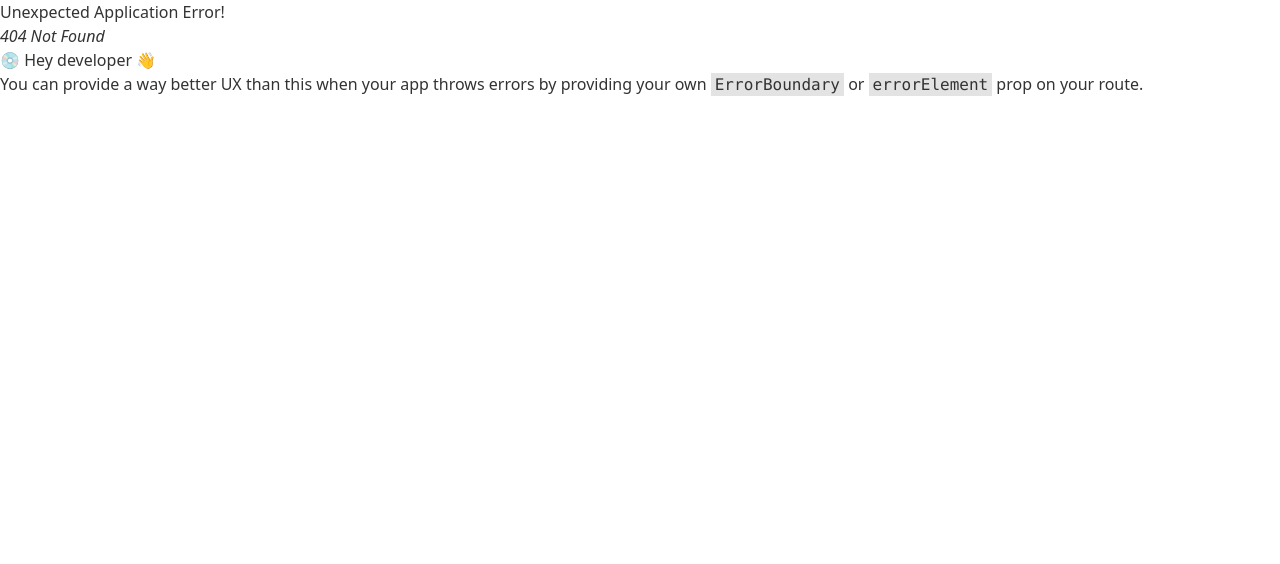
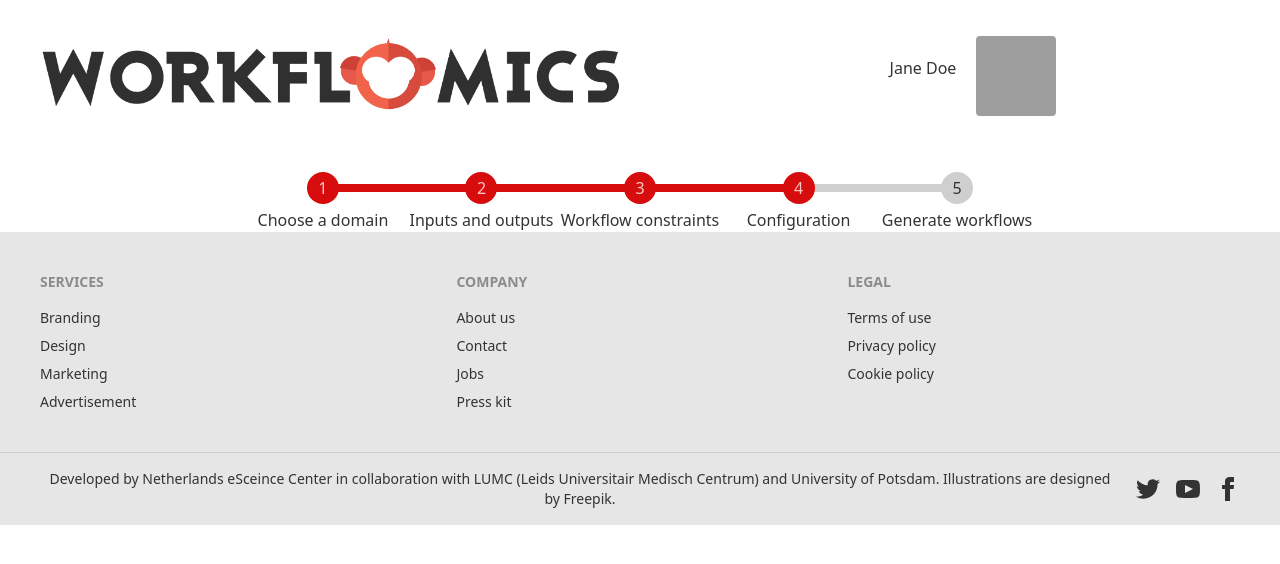
Before and after one commit to Workflomics/workflomics-frontend, a React (Create React App) app: page /explore/configuration in a window 1280 px wide. Before the commit this address had no page. Shown: the top 564 px of the page. Built offline with nearby package versions, Linux system fonts and the light colour scheme; grey boxes are pictures that could not be loaded.

Commit message:
Placeholder pages for remaining steps

```diff
--- a/src/components/explore/ExplorationProgress.tsx
+++ b/src/components/explore/ExplorationProgress.tsx
@@ -11,8 +11,8 @@ export function ExplorationProgress({ index }: Props) {
       <ul className="steps">
         <li className={`step ${ index >= 0 ? 'step-primary' : ''}`}><Link to="../domain">Choose a domain</Link></li>
         <li className={`step ${ index >= 1 ? 'step-primary' : ''}`}><Link to="../inputs-outputs">Inputs and outputs</Link></li>
-        <li className={`step ${ index >= 2 ? 'step-primary' : ''}`}><Link to="../inputs-outputs">Workflow constraints</Link></li>
-        <li className={`step ${ index >= 3 ? 'step-primary' : ''}`}>Automated generation configuration</li>
+        <li className={`step ${ index >= 2 ? 'step-primary' : ''}`}><Link to="../constraints">Workflow constraints</Link></li>
+        <li className={`step ${ index >= 3 ? 'step-primary' : ''}`}><Link to="../configuration">Configuration</Link></li>
         <li className={`step ${ index >= 4 ? 'step-primary' : ''}`}>Generate workflows</li>
       </ul>
     </div>
--- /dev/null
+++ b/src/components/explore/GenerationConfig.tsx
@@ -0,0 +1,16 @@
+import * as React from 'react';
+import { observer } from 'mobx-react-lite';
+import { ExplorationProgress } from './ExplorationProgress';
+
+const GenerationConfig: React.FC<any> = observer((props) => {
+
+  return (
+    <div>
+
+      <ExplorationProgress index={3} />
+
+    </div>
+  );
+});
+
+export { GenerationConfig };
--- /dev/null
+++ b/src/components/explore/WorkflowConstraints.tsx
@@ -0,0 +1,16 @@
+import * as React from 'react';
+import { observer } from 'mobx-react-lite';
+import { ExplorationProgress } from './ExplorationProgress';
+
+const WorkflowConstraints: React.FC<any> = observer((props) => {
+
+  return (
+    <div>
+
+      <ExplorationProgress index={2} />
+
+    </div>
+  );
+});
+
+export { WorkflowConstraints };
--- a/src/index.tsx
+++ b/src/index.tsx
@@ -7,6 +7,8 @@ import App from './App';
 import Home from './components/Home';
 import { ChooseDomain } from './components/explore/ChooseDomain';
 import { InputsOutputs } from './components/explore/InputsOutputs';
+import { WorkflowConstraints } from './components/explore/WorkflowConstraints';
+import { GenerationConfig } from './components/explore/GenerationConfig';
 
 const router = createBrowserRouter([
   {
@@ -21,7 +23,9 @@ const router = createBrowserRouter([
         path: "explore",
         children: [
           { path: "domain", element: <ChooseDomain /> },
-          { path: "inputs-outputs", element: <InputsOutputs /> }
+          { path: "inputs-outputs", element: <InputsOutputs /> },
+          { path: "constraints", element: <WorkflowConstraints /> },
+          { path: "configuration", element: <GenerationConfig /> }
         ]
       }
     ]
```
